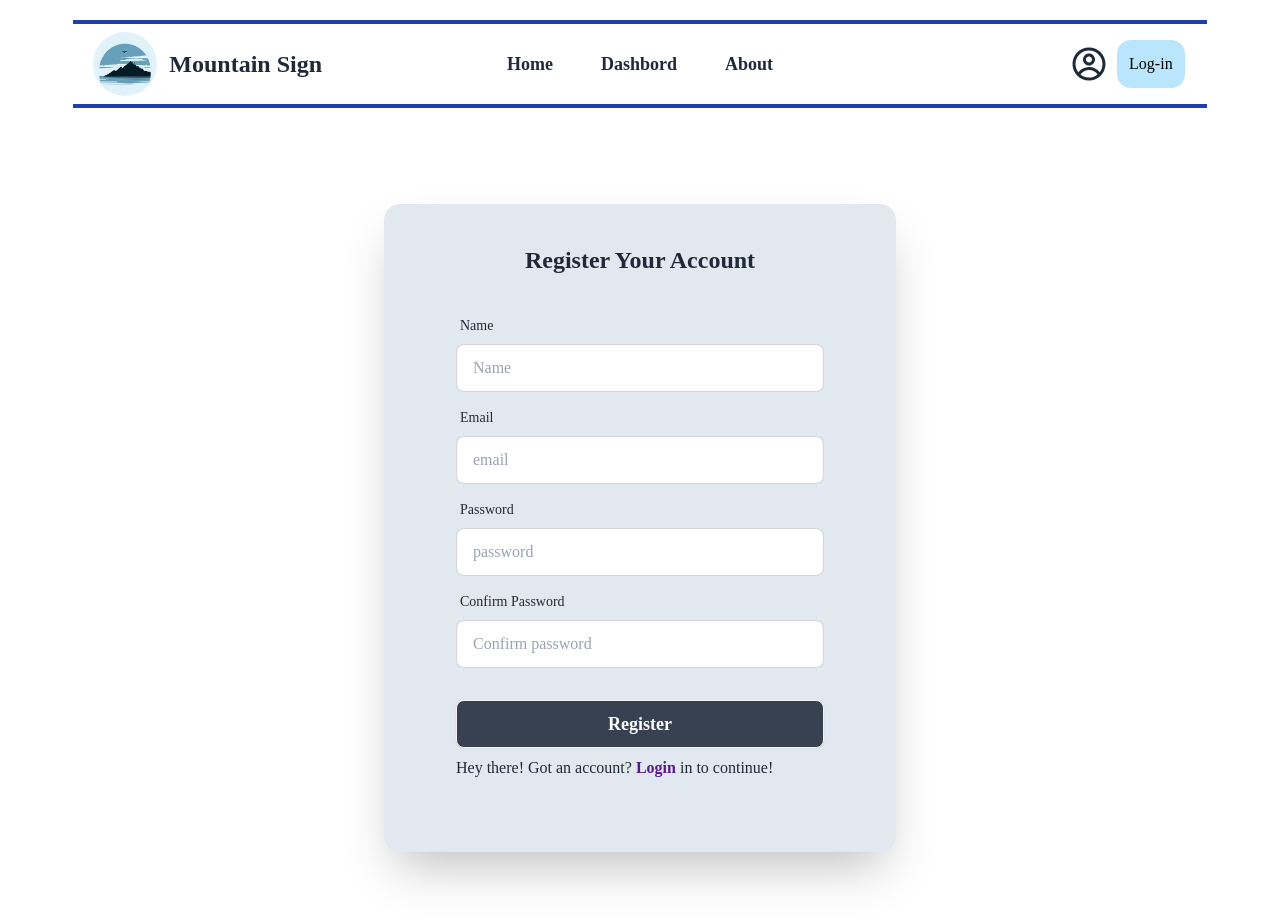
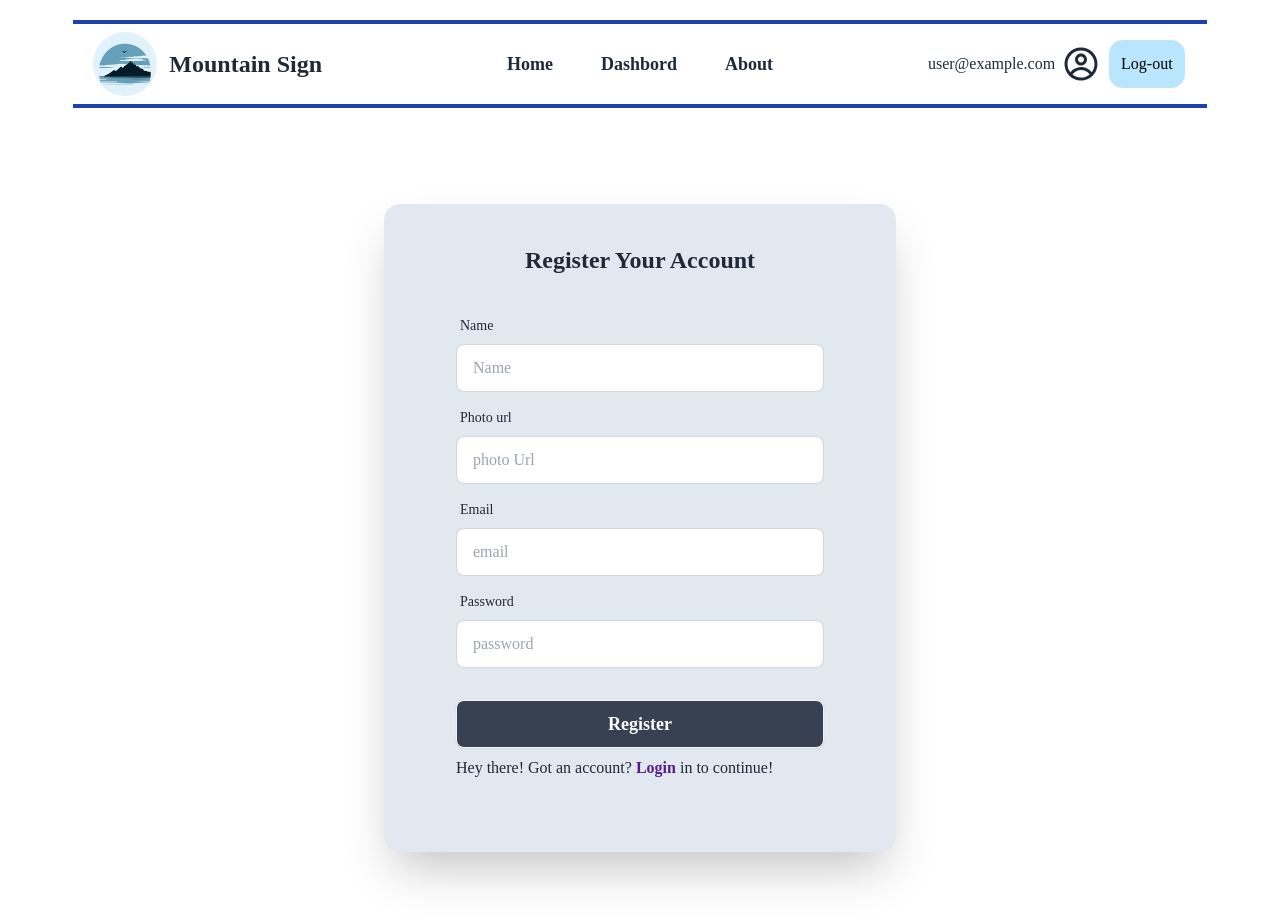
Before and after one commit to nazmulhasanabir/A-9-Mountain-Treks-, a React (Vite) app: page /auth/register in a window 1280 px wide. Shown: the top 924 px of the page. Built offline with nearby package versions, Linux system fonts and the light colour scheme; no server answers; sample sign-in values are in the browser's storage.

Commit message:
authentication complete

```diff
--- a/package.json
+++ b/package.json
@@ -10,12 +10,14 @@
     "preview": "vite preview"
   },
   "dependencies": {
+    "firebase": "^11.0.2",
     "localforage": "^1.10.0",
     "match-sorter": "^8.0.0",
     "react": "^18.3.1",
     "react-dom": "^18.3.1",
     "react-icons": "^5.3.0",
     "react-router-dom": "^6.28.0",
+    "react-toastify": "^10.0.6",
     "sort-by": "^1.2.0",
     "swiper": "^11.1.15"
   },
--- a/src/Component/Layout Cart/cart explore/CartExplore.jsx
+++ b/src/Component/Layout Cart/cart explore/CartExplore.jsx
@@ -1,4 +1,4 @@
-import { useLoaderData, useParams } from "react-router-dom";
+import { Link, useLoaderData, useParams } from "react-router-dom";
 
 const CartExplore = () => {
   const { id } = useParams();
@@ -17,7 +17,7 @@ const CartExplore = () => {
       <h1 className="text-5xl font-bold">{adventureTitle}</h1>
       <p className="py-6">{shortDescription}
       </p>
-      <button className="btn btn-primary">Get Started</button>
+     <Link to={"/"}><button className="btn btn-primary">Back To Carts</button></Link>
     </div>
   </div>
 </div>
--- a/src/Component/Navbar.jsx
+++ b/src/Component/Navbar.jsx
@@ -1,7 +1,10 @@
 import { CgProfile } from "react-icons/cg";
 import img from "../assets/logos.jpg";
 import { Link, NavLink } from "react-router-dom";
+import { useContext } from "react";
+import { AuthContext } from "./Providers/AuthProvider";
 const Navbar = () => {
+  const { user, logOut } = useContext(AuthContext);
   const link = (
     <>
       <NavLink to="/">
@@ -52,13 +55,24 @@ const Navbar = () => {
           <ul className="menu menu-horizontal px-1">{link}</ul>
         </div>
         <div className="navbar-end">
-          <CgProfile className="w-9 h-9 mx-2" />
+          <p>{user && user.email}</p>
+          <CgProfile className="w-9 h-9 mx-2 " />
+          {user && user?.email ? (
+            <button
+              onClick={logOut}
+              className="border-2 border-white p-3 rounded-2xl bg-sky-200 text-black"
+            >
+              Log-out
+            </button>
+          ) : (
             <Link
               to="/auth/login"
               className="border-2 border-white p-3 rounded-2xl bg-sky-200 text-black"
             >
               Log-in
             </Link>
+          )}
+
         </div>
       </div>
     </div>
--- a/src/Component/Pages/Login.jsx
+++ b/src/Component/Pages/Login.jsx
@@ -1,18 +1,41 @@
-import { Link } from "react-router-dom";
+import { useContext } from "react";
+import { Link, Navigate, useNavigate } from "react-router-dom";
+import { AuthContext } from "../Providers/AuthProvider";
+import { toast } from "react-toastify";
 
 const Login = () => {
+  const {userLogin,user, setUser} = useContext(AuthContext)
+  const navigate = useNavigate();
+  const handleSubmit = (e) => {
+    e.preventDefault();
+    const form = e.target;
+    const email = form.email.value;
+    const password = form.password.value;
+    userLogin(email,password)
+    .then((result)=>{
+      const user = result.user;
+      setUser(user)
+      navigate("/")
+    })
+    // eslint-disable-next-line no-unused-vars
+    .catch((error)=>{
+      toast.error("The account has been not registered")
+    })
+
+  };
   return (
     <div className="min-h-screen flex justify-center items-center">
       <div className="card bg-base-100 w-full max-w-lg shrink-0 shadow-2xl p-10  bg-slate-200">
         <h2 className="text-2xl font-semibold text-center">
           Login Your Account
         </h2>
-        <form className="card-body">
+        <form onSubmit={handleSubmit} className="card-body">
           <div className="form-control">
             <label className="label">
               <span className="label-text">Email</span>
             </label>
             <input
+              name="email"
               type="email"
               placeholder="email"
               className="input input-bordered"
@@ -24,6 +47,7 @@ const Login = () => {
               <span className="label-text">Password</span>
             </label>
             <input
+              name="password"
               type="password"
               placeholder="password"
               className="input input-bordered"
@@ -39,15 +63,21 @@ const Login = () => {
             <button className="btn bg-gray-700 text-white text-lg">
               Login
             </button>
+            {
+              user && <a href="/"></a>
+            }
             <p className="mt-2">
               New here? Create an account and join us today!
               <Link to={"/auth/register"}>
-                <button className="text-purple-900 font-semibold text-base">Register</button>
+                <button className="text-purple-900 font-semibold text-base">
+                  Register
+                </button>
               </Link>
             </p>
           </div>
         </form>
       </div>
+
     </div>
   );
 };
--- a/src/Component/Pages/Register.jsx
+++ b/src/Component/Pages/Register.jsx
@@ -1,20 +1,58 @@
+import { useContext } from "react";
 import { Link } from "react-router-dom";
+import { AuthContext } from "../Providers/AuthProvider";
 
 const Register = () => {
+  const {createNewUser, setUser} = useContext(AuthContext)
+  const handleSubmit=(e)=>{
+    e.preventDefault()
+    const form = new FormData(e.target)
+    const name = form.get("name")
+    const email = form.get("email")
+    const photo = form.get("photo")
+    const password = form.get("password")
+    console.log(name,email,photo,password);
+
+    createNewUser(email,password)
+    .then(result=>{
+      const user = result.user
+      setUser(user)
+      console.log(user);
+    })
+    .catch((error) => {
+      const errorCode = error.code;
+      const errorMessage = error.message;
+      console.log(errorCode, errorMessage);
+      // ..
+    });
+  }
   return (
     <div className="min-h-screen flex justify-center items-center">
       <div className="card bg-base-100 w-full max-w-lg shrink-0 shadow-2xl p-10  bg-slate-200">
         <h2 className="text-2xl font-semibold text-center">
           Register Your Account
         </h2>
-        <form className="card-body">
+        <form onSubmit={handleSubmit} className="card-body">
           <div className="form-control">
             <label className="label">
               <span className="label-text">Name</span>
             </label>
             <input
+              name="name"
               type="text"
               placeholder="Name"
+              className="input input-bordered"
+              required
+            />
+          </div>
+          <div className="form-control">
+            <label className="label">
+              <span className="label-text">Photo url</span>
+            </label>
+            <input
+              name="photo"
+              type="text"
+              placeholder="photo Url"
               className="input input-bordered"
               required
             />
@@ -24,6 +62,7 @@ const Register = () => {
               <span className="label-text">Email</span>
             </label>
             <input
+              name="email"
               type="email"
               placeholder="email"
               className="input input-bordered"
@@ -35,19 +74,9 @@ const Register = () => {
               <span className="label-text">Password</span>
             </label>
             <input
+              name="password"
               type="password"
               placeholder="password"
-              className="input input-bordered"
-              required
-            />
-          </div>
-          <div className="form-control">
-            <label className="label">
-              <span className="label-text">Confirm Password</span>
-            </label>
-            <input
-              type="password"
-              placeholder="Confirm password"
               className="input input-bordered"
               required
             />
--- /dev/null
+++ b/src/Component/Providers/AuthProvider.jsx
@@ -0,0 +1,52 @@
+import { createContext, useEffect, useState } from "react";
+import app from "../Firebase/Firebase.config";
+import {
+  createUserWithEmailAndPassword,
+  getAuth,
+  onAuthStateChanged,
+  signInWithEmailAndPassword,
+  signOut,
+} from "firebase/auth";
+export const AuthContext = createContext();
+const auth = getAuth(app);
+// eslint-disable-next-line react/prop-types
+const AuthProvider = ({ children }) => {
+  const [user, setUser] = useState(null);
+  const [loading, setLoading] = useState(true);
+  console.log(user);
+  const createNewUser = (email, password) => {
+    setLoading(true)
+    return createUserWithEmailAndPassword(auth, email, password);
+  };
+  const userLogin = (email, password) => {
+    setLoading(true)
+    return signInWithEmailAndPassword(auth, email, password);
+  };
+  const logOut = () => {
+    setLoading(true)
+    return signOut(auth);
+  };
+  const authInfo = {
+    user,
+    setUser,
+    createNewUser,
+    logOut,
+    userLogin,
+    loading,
+  };
+
+  useEffect(() => {
+    const save = onAuthStateChanged(auth, (currentUser) => {
+      setUser(currentUser);
+      setLoading(false);
+    });
+    return () => {
+      save();
+    };
+  });
+  return (
+    <AuthContext.Provider value={authInfo}>{children}</AuthContext.Provider>
+  );
+};
+
+export default AuthProvider;
--- /dev/null
+++ b/src/Component/Router/Loading.jsx
@@ -0,0 +1,10 @@
+
+const Loading = () => {
+    return (
+        <div className='flex min-h-screen justify-center items-center'>
+            <span className="loading loading-bars loading-lg"></span>
+        </div>
+    );
+};
+
+export default Loading;
--- /dev/null
+++ b/src/Component/Router/PrivateRoute.jsx
@@ -0,0 +1,17 @@
+
+import { useContext } from 'react';
+import { AuthContext } from '../Providers/AuthProvider';
+import { Navigate } from 'react-router-dom';
+import Loading from './Loading';
+
+const PrivateRoute = ({children}) => {
+    const {user, loading} = useContext(AuthContext)
+    if(loading){
+        return <Loading></Loading>
+    }
+    if(user && user.email){
+        return children
+    }return <Navigate to={"/auth/login"}></Navigate>;
+};
+
+export default PrivateRoute;
--- a/src/Component/Router/Router.jsx
+++ b/src/Component/Router/Router.jsx
@@ -5,6 +5,7 @@ import MainLayout from "../Main layout/MainLayout";
 import Auth from "../Layout Auth/Auth";
 import Login from "../Pages/Login";
 import Register from "../Pages/Register";
+import PrivateRoute from "./PrivateRoute";
 
 const Router = createBrowserRouter([
   {
@@ -17,7 +18,9 @@ const Router = createBrowserRouter([
       },
       {
         path: "/category/:id",
-        element: <CartExplore></CartExplore>,
+        element: (<PrivateRoute>
+            <CartExplore></CartExplore>
+        </PrivateRoute>),
         loader: () => fetch("../Carts.json"),
       },
     ],
--- a/src/main.jsx
+++ b/src/main.jsx
@@ -3,9 +3,16 @@ import { createRoot } from "react-dom/client";
 import "./index.css";
 import { RouterProvider } from "react-router-dom";
 import Router from "./Component/Router/Router";
+import AuthProvider from "./Component/Providers/AuthProvider";
+import { ToastContainer } from "react-toastify";
+import "react-toastify/dist/ReactToastify.css";
 
 createRoot(document.getElementById("root")).render(
+
   <StrictMode>
+    <AuthProvider>
     <RouterProvider router={Router}></RouterProvider>
+    <ToastContainer></ToastContainer>
+    </AuthProvider>
   </StrictMode>
 );
```
Also changed, not shown: src/Component/Firebase/Firebase.config.js (added, +18 -0 lines), 1 other file (tests, documents, lock files or other folders). Lines whose indentation alone changed are shown as unchanged.
